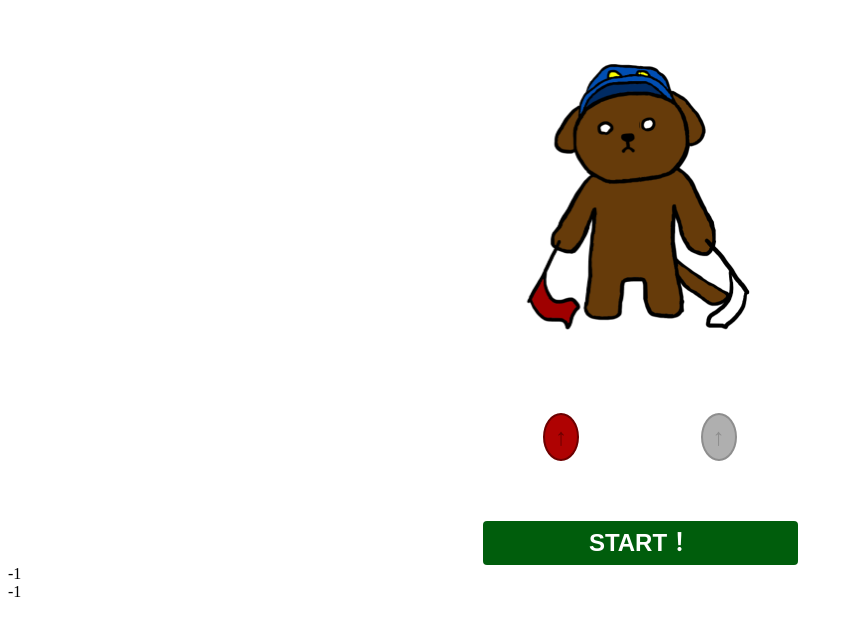
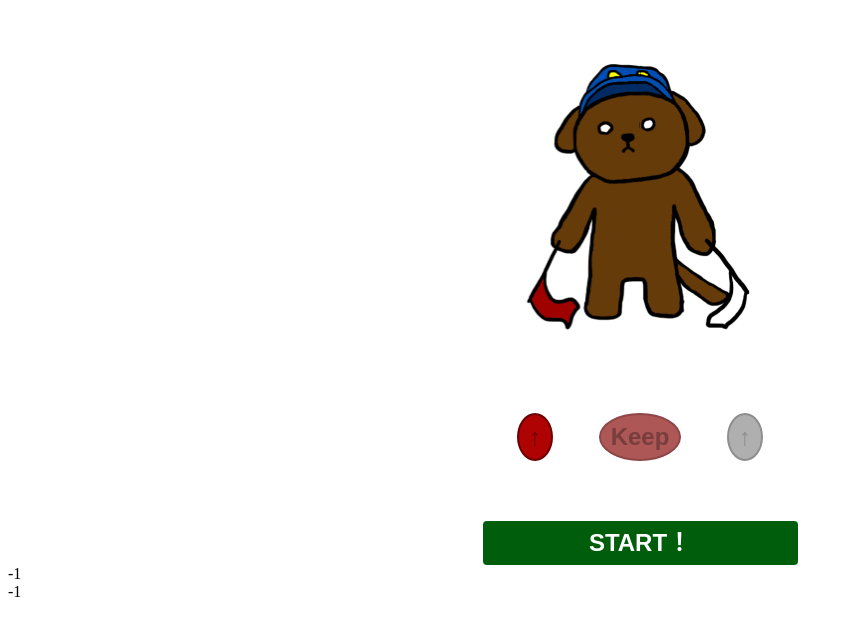
Before and after one commit to c5meg1012/vue-flag, a Vue app: page / in a window 1280 px wide. Shown: the top 636 px of the page, without its empty margins (0-847 px from the left). Built offline with nearby package versions, Linux system fonts and the light colour scheme.

Commit message:
何もしないボタンを追加

```diff
--- a/src/App.vue
+++ b/src/App.vue
@@ -63,10 +63,15 @@
         this.answer.left = -1
       },
       setFlagState (hand) {
-        if (hand === 'left') {
-          this.flagState.left *= -1
-        } else {
-          this.flagState.right *= -1
+        switch (hand) {
+          case 'left':
+            this.flagState.left *= -1
+            break
+          case 'right':
+            this.flagState.right *= -1
+            break
+          case 'center':
+            break
         }
         // 暫定
         this.checkAnswer()
@@ -119,8 +124,8 @@
           case 2:
             break
         }
-        console.log(this.answer.left)
-        console.log(this.answer.right)
+        console.log('left' + this.answer.left)
+        console.log('right' + this.answer.right)
       },
       checkAnswer () {
         let answerJson = JSON.stringify(this.answer)
--- a/src/components/Buttons.vue
+++ b/src/components/Buttons.vue
@@ -5,6 +5,11 @@
         <button class="right" @click.stop="moveFlag('right')" v-bind:disabled="!isStarted">
           <span v-if="flagState.right === -1">↑</span>
           <span v-else>↓</span>
+        </button>
+      </div>
+      <div class="item">
+        <button class="center" @click.stop="moveFlag('center')" v-bind:disabled="!isStarted">
+          <span>Keep</span>
         </button>
       </div>
       <div class="item">
@@ -42,7 +47,7 @@
     padding: 30px 0;
 
     .item {
-      width: 50%;
+      width: 33.33333%;
       float: left;
       text-align: center;
     }
@@ -95,5 +100,17 @@
         color: #8e8e8e;
       }
     }
+
+    .center {
+      background-color: #ec7373;
+      border: 2px solid #bf5e5e;
+      color: #fff;
+
+      &:disabled {
+        background-color: #ad5757;
+        border: 2px solid #8e4646;
+        color: #793d3d;
+      }
+    }
   }
 </style>
```
